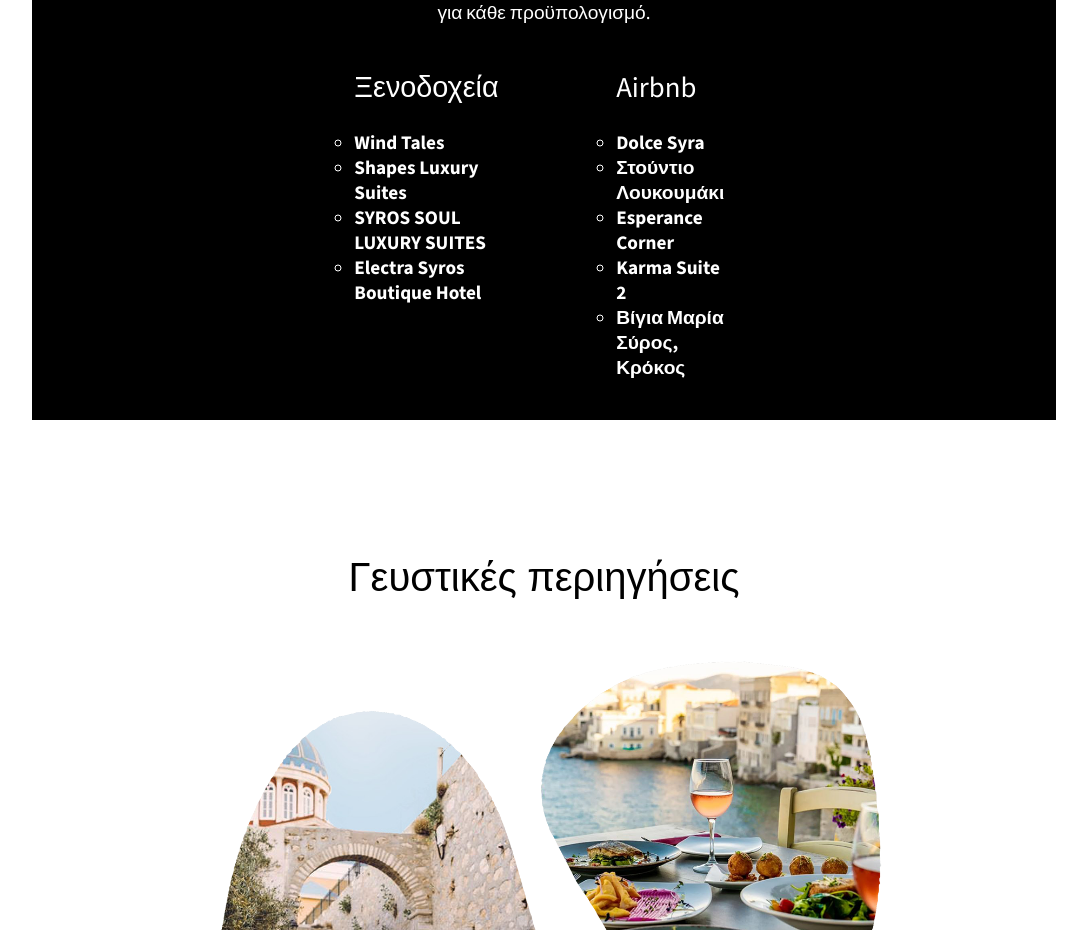
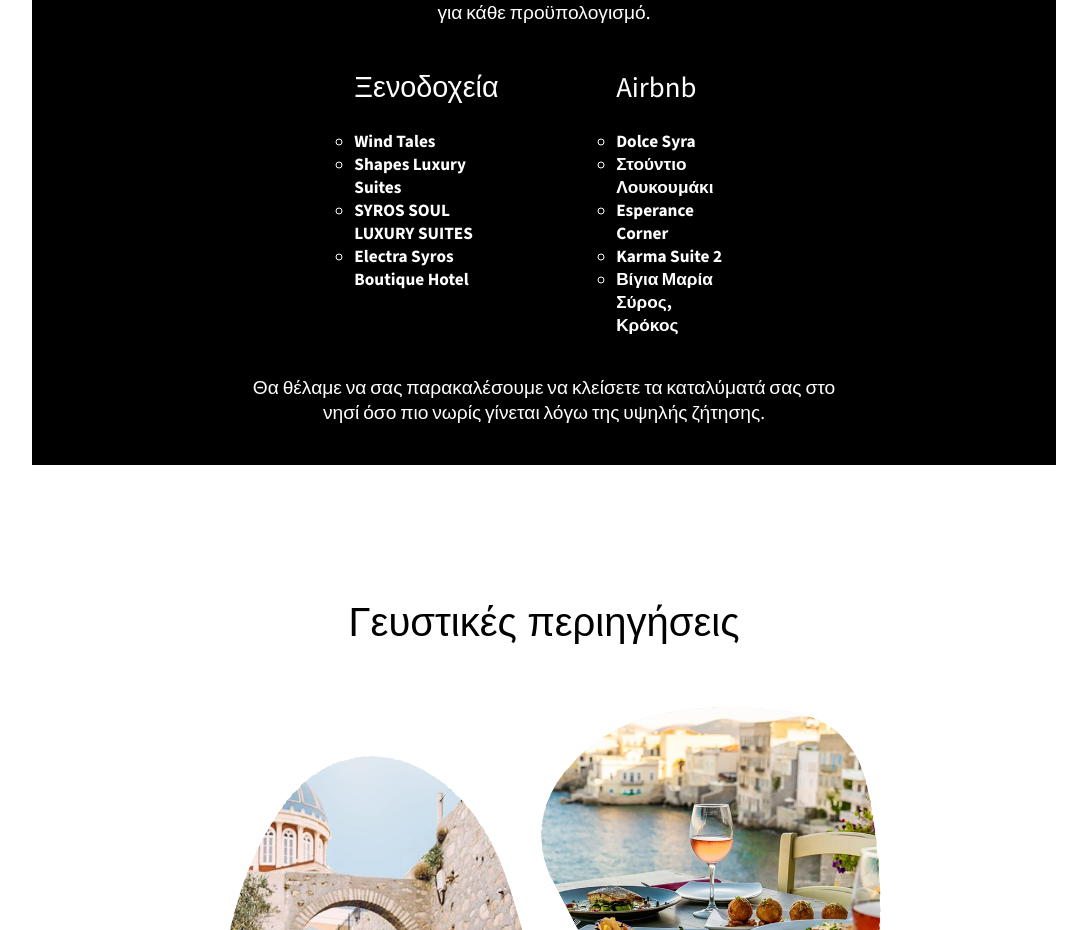
Before and after one commit to dodosiz/wedding-site, a Next.js app: page / in a window 1280 px wide. Shown: the part 5840-6770 px from the top of the page, without its empty margins (96-1183 px from the left). Built offline with nearby package versions, Linux system fonts and the light colour scheme.

Commit message:
Accomondation hint

```diff
--- a/app/ui/sections/accomondationSection.tsx
+++ b/app/ui/sections/accomondationSection.tsx
@@ -28,6 +28,9 @@ export function AccomondationSection({ groups }: AccomondationSectionProps) {
           ))}
           <div></div>
         </div>
+        <p>
+          Θα θέλαμε να σας παρακαλέσουμε να κλείσετε τα καταλύματά σας στο νησί όσο πιο νωρίς γίνεται λόγω της υψηλής ζήτησης.
+        </p>
       </div>
     </div>
   );
--- a/app/ui/widgets/accomondation/accomondationGroupWidget.tsx
+++ b/app/ui/widgets/accomondation/accomondationGroupWidget.tsx
@@ -13,7 +13,7 @@ export function AccomondationGroupWidget({ group }: AccomondationGroupProps) {
         <ul>
           {group.items.map((item, index) => {
             return (
-              <li key={`item-${index}`}>
+              <li style={{fontSize: "0.9em"}} key={`item-${index}`}>
                 <a href={item.link} target="_blank">
                   {item.name}
                 </a>
```
